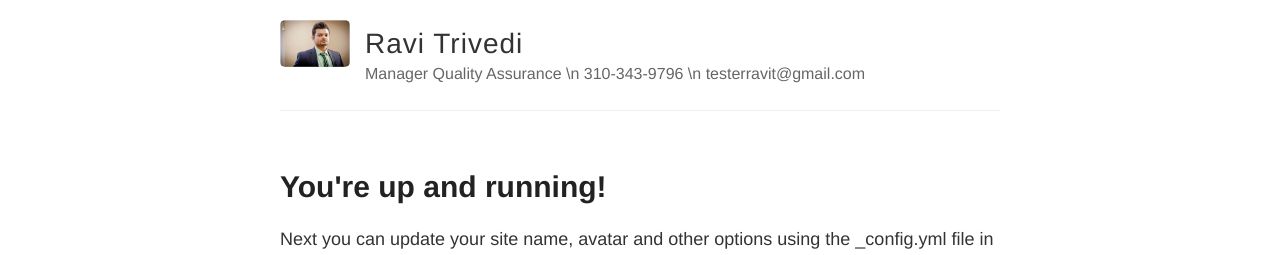
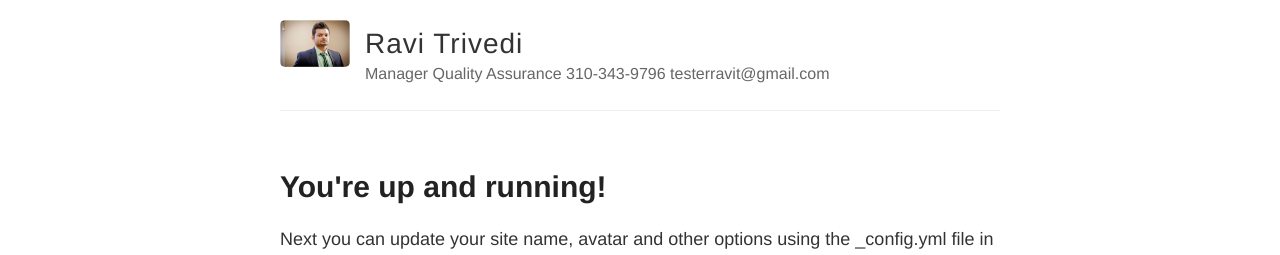
Before and after one commit to TesterRavi/TesterRavi.github.io, a Jekyll site: the page built from index.html, in a window 1280 px wide. Shown: the top 255 px of the page. Built offline with Jekyll 4.4.1, drawn with Linux system fonts in a browser that asks for light colours; Markdown is read by kramdown in place of the engine named in the settings.

```diff
--- a/_config.yml
+++ b/_config.yml
@@ -6,9 +6,9 @@
 name: Ravi Trivedi
 
 # Short bio or description (displayed in the header)
-description: |+
-              Manager Quality Assurance \n
-              310-343-9796  \n
+description: |-
+              Manager Quality Assurance
+              310-343-9796
               testerravit@gmail.com
 
 # URL of your avatar or profile pic (you could use your GitHub profile pic)
```
